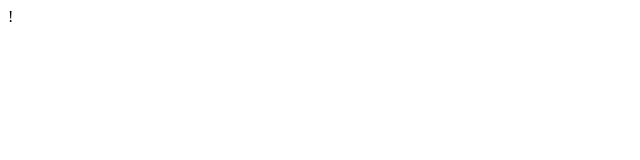
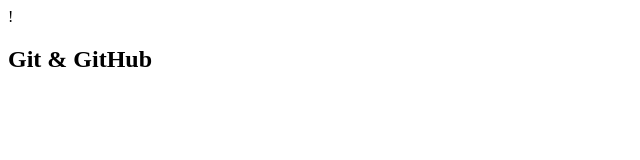
Before and after one commit to rebeccachumley/git_test, a plain HTML site: page index.html in a window 1280 px wide. Shown: the whole page, without its empty margins (0-640 px from the left). Drawn offline with Linux system fonts and the light colour scheme.

Commit message:
Add section and heading

```diff
--- a/index.html
+++ b/index.html
@@ -3,6 +3,10 @@
 <html>
 <title></title>
 
-<body></body>
+<body>
+  <section>
+    <h1>Git & GitHub</h1>
+  </section>
+</body>
 
 </html>
```
